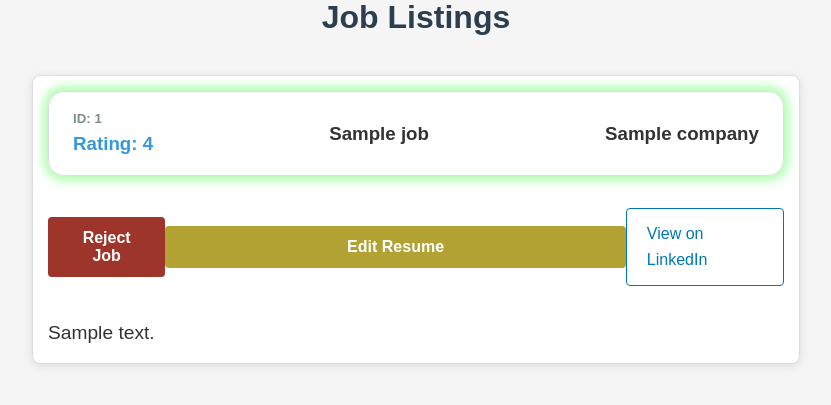
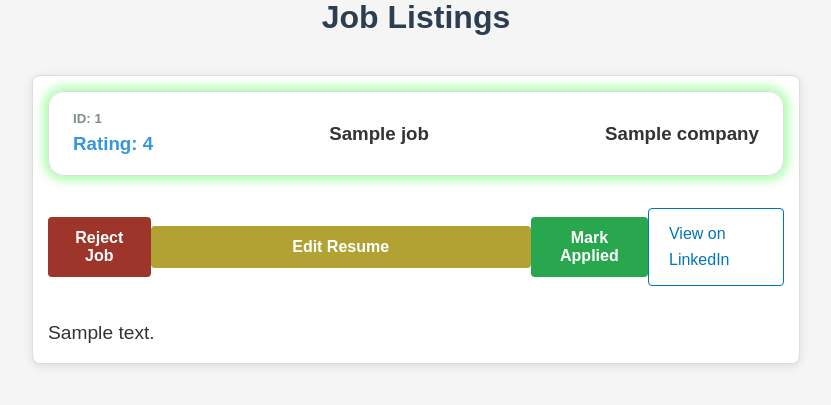
Before and after one commit to CosmicWatcher/job_application_helper, a Flask app: template src/templates/jobs.html in a window 1280 px wide. Shown: the part 167-572 px from the top of the page, without its empty margins (224-1055 px from the left). Run offline with Flask 3, Linux system fonts and the light colour scheme; the template is opened without the code that fills it: most values are stand-ins (such as "Sample title", 1, 10 or a date in 2020).

Commit message:
Add 'Mark Applied' button to job listings

```diff
--- a/src/static/css/jobs.css
+++ b/src/static/css/jobs.css
@@ -111,7 +111,22 @@
 }
 
 .reject-job-btn:hover {
-  background-color: #c0392b !important;
+  background-color: #882a1f;
+}
+
+.mark-applied-btn {
+  background-color: #29a74e;
+  color: white;
+  padding: 12px 20px;
+  border: none;
+  border-radius: 4px;
+  cursor: pointer;
+  font-size: 16px;
+  font-weight: bold;
+}
+
+.mark-applied-btn:hover {
+  background-color: #20813d;
 }
 
 .applied-tag {
--- a/src/static/css/resume-editor.css
+++ b/src/static/css/resume-editor.css
@@ -387,26 +387,6 @@
   text-align: center;
 }
 
-/* Application confirmation dialog styles */
-.application-dialog-content {
-  max-width: 500px;
-  max-height: 250px;
-  text-align: center;
-  padding: 30px;
-}
-
-.application-dialog-content h2 {
-  margin-top: 0;
-  color: #333;
-}
-
-.application-dialog-content .button-container {
-  display: flex;
-  justify-content: center;
-  gap: 20px;
-  margin-top: 30px;
-}
-
 .btn-primary {
   background-color: #4caf50;
   color: white;
--- a/src/static/js/jobs.js
+++ b/src/static/js/jobs.js
@@ -2,20 +2,20 @@ document.addEventListener("DOMContentLoaded", function () {
   // Get the application dialog element
   const applicationDialog = document.getElementById("application-dialog");
   const yesButton = document.getElementById("applied-yes-btn");
-  const noButton = document.getElementById("applied-no-btn");
 
   // Current job being processed
   let currentJobId = null;
   let currentExternalId = null;
 
   // Initialize event listeners for the dialog buttons
-  if (yesButton && noButton) {
+  if (yesButton) {
     yesButton.addEventListener("click", function () {
       // Mark the job as applied
       markAsApplied(currentJobId);
       // Close the dialog
       applicationDialog.style.display = "none";
     });
+  }
 
   // Add event listeners for reject buttons
   document.querySelectorAll(".reject-job-btn").forEach((button) => {
@@ -25,17 +25,18 @@ document.addEventListener("DOMContentLoaded", function () {
     });
   });
 
-    noButton.addEventListener("click", function () {
-      // Just close the dialog
-      applicationDialog.style.display = "none";
+  // Add event listeners for mark applied buttons
+  document.querySelectorAll(".mark-applied-btn").forEach((button) => {
+    button.addEventListener("click", function () {
+      const jobId = this.getAttribute("data-job-id");
+      markAsApplied(jobId);
     });
-  }
+  });
 
-  // Make the dialog modal - prevent closing by clicking outside
+  // close the did you apply dialog
   window.addEventListener("click", function (event) {
     if (event.target === applicationDialog) {
-      // Do nothing - force user to select an option
-      return false;
+      applicationDialog.style.display = "none";
     }
   });
 
--- a/src/templates/jobs.html
+++ b/src/templates/jobs.html
@@ -82,6 +82,13 @@
           >
             Edit Resume
           </button>
+          <button
+            class="mark-applied-btn"
+            id="mark-applied-btn"
+            data-job-id="{{ job.id }}"
+          >
+            Mark Applied
+          </button>
           <a
             href="javascript:void(0);"
             onclick="viewOnLinkedIn('{{ job.id }}', '{{ job.external_id }}')"
@@ -106,15 +113,12 @@
 
       <!-- Application Confirmation Dialog -->
       <div id="application-dialog" class="modal">
-        <div class="modal-content application-dialog-content">
+        <div class="applied-dialog-content">
           <h2>Did you apply to this job?</h2>
           <p>Please confirm if you applied to this job on LinkedIn.</p>
-          <div class="button-container">
-            <button id="applied-yes-btn" class="btn-primary">
+          <div class="applied-button-container">
+            <button id="applied-yes-btn" class="applied-yes-btn">
               Yes, I applied
-            </button>
-            <button id="applied-no-btn" class="btn-secondary">
-              No, just viewing
             </button>
           </div>
         </div>
```
Also changed, not shown: other parts of src/static/css/jobs.css (+35 -13 lines). Lines whose indentation alone changed are shown as unchanged.
